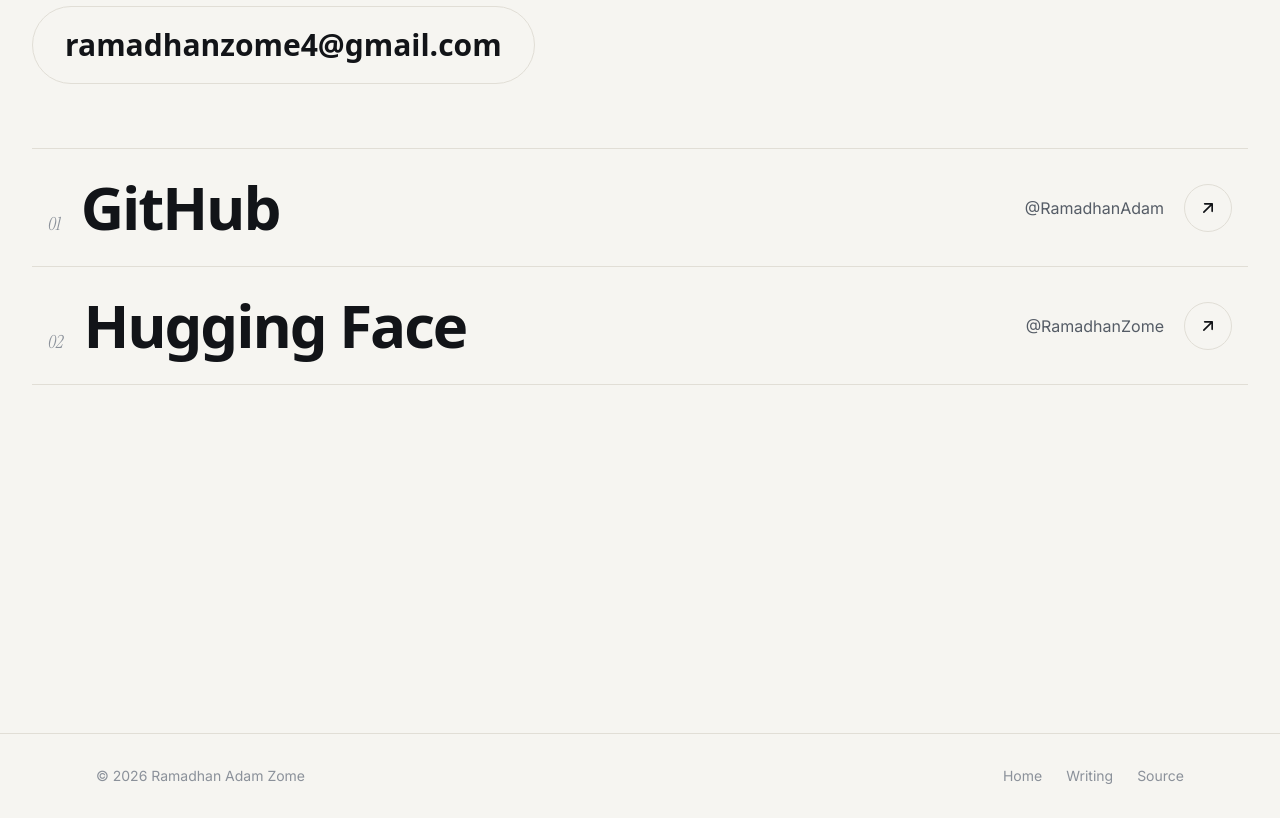
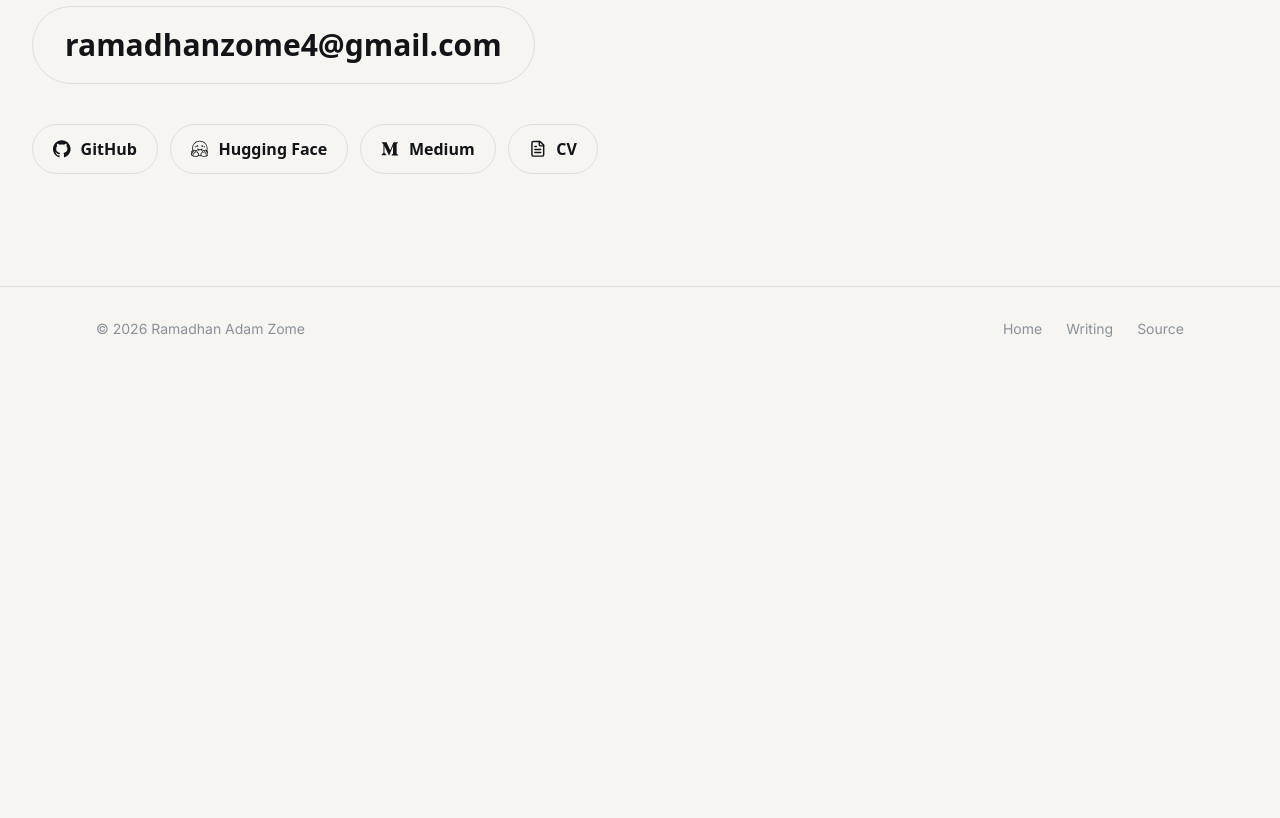
Before and after one commit to RamadhanAdam/ramadhanadam.github.io, a React (Vite) app: page / in a window 1280 px wide. Shown: the part 6620-7438 px from the top of the page. After the commit the page ends 6991 px from the top, so only its background shows below. Built offline with nearby package versions, Linux system fonts and the light colour scheme; a web font is replaced by a local one.

Commit message:
Links: small pills with icons that fill and roll on hover

```diff
--- a/package.json
+++ b/package.json
@@ -16,6 +16,7 @@
     "marked": "15.0.12",
     "react": "18.3.1",
     "react-dom": "18.3.1",
+    "react-icons": "5.5.0",
     "react-router-dom": "6.30.0",
     "three": "0.176.0"
   },
--- a/src/pages/Home.tsx
+++ b/src/pages/Home.tsx
@@ -1,5 +1,10 @@
 import { lazy, Suspense, useEffect, useRef, useState } from "react";
 import { AnimatePresence, motion } from "framer-motion";
+import type { IconType } from "react-icons";
+import { FaLinkedinIn } from "react-icons/fa6";
+import { LuFileText } from "react-icons/lu";
+import { FaMediumM } from "react-icons/fa";
+import { SiGithub, SiHuggingface } from "react-icons/si";
 import { about, certificates, education, experience, greetings, interests, intro, links, projects, research, rightNow, role, socials, writing, type Project, type Research, type Stop } from "../data";
 import { gsap, reducedMotion, scrollToTarget, useReveals } from "../lib/motion";
 import { Magnetic, Marquee, scramble } from "../components/fx";
@@ -463,6 +468,8 @@
 
 /* ================================================================== contact */
 
+const icons: Record<string, IconType> = { GitHub: SiGithub, LinkedIn: FaLinkedinIn, "Hugging Face": SiHuggingface, Medium: FaMediumM, CV: LuFileText };
+
 function Contact() {
   const [copied, setCopied] = useState(false);
   const big = useRef<HTMLHeadingElement>(null);
@@ -505,29 +512,30 @@
             </button>
           </Magnetic>
         </div>
-        <ul className="mt-16 border-t border-line">
-          {socials.map((l, k) => (
+        <ul className="mt-10 flex flex-wrap gap-3">
+          {socials.map((l, k) => {
+            const Icon = icons[l.name];
+            return (
               <li key={l.name} data-rise={k * 0.05}>
+                <Magnetic strength={0.4}>
                   <a
                     href={l.href}
                     target="_blank"
                     rel="noreferrer"
-                className="group relative flex items-center justify-between gap-6 overflow-hidden border-b border-line px-2 py-7 sm:px-4"
+                    title={l.handle}
+                    className="group relative flex items-center gap-2.5 overflow-hidden rounded-full border border-line px-5 py-3 font-display font-bold transition-colors duration-500 hover:border-accent hover:text-accent-ink"
                   >
-                <span className="absolute inset-0 origin-left scale-x-0 bg-accent transition-transform duration-700 ease-[cubic-bezier(0.7,0,0.2,1)] group-hover:scale-x-100" />
-                <span className="relative flex items-baseline gap-5">
-                  <span className="serif text-lg text-faint transition-colors duration-500 group-hover:text-accent-ink">0{k + 1}</span>
-                  <span className="display text-4xl font-black transition-[color,transform] duration-500 group-hover:translate-x-2 group-hover:text-accent-ink sm:text-6xl">{l.name}</span>
-                </span>
-                <span className="relative flex items-center gap-5">
-                  <span className="hidden text-muted transition-colors duration-500 group-hover:text-accent-ink sm:inline">{l.handle}</span>
-                  <span className="grid h-12 w-12 place-items-center rounded-full border border-line transition-all duration-500 group-hover:rotate-45 group-hover:border-accent-ink group-hover:text-accent-ink">
-                    <Arrow className="h-5 w-5" />
-                  </span>
+                    <span className="absolute inset-0 translate-y-full rounded-full bg-accent transition-transform duration-500 ease-[cubic-bezier(0.7,0,0.2,1)] group-hover:translate-y-0" />
+                    {Icon && <Icon className="relative h-[1.1em] w-[1.1em] transition-transform duration-500 group-hover:-rotate-12 group-hover:scale-110" />}
+                    <span className="relative grid h-[1.5em] overflow-hidden leading-[1.5em]">
+                      <span className="col-start-1 row-start-1 transition-transform duration-500 ease-[cubic-bezier(0.7,0,0.2,1)] group-hover:-translate-y-full">{l.name}</span>
+                      <span className="col-start-1 row-start-1 translate-y-full transition-transform duration-500 ease-[cubic-bezier(0.7,0,0.2,1)] group-hover:translate-y-0">{l.name}</span>
                     </span>
                   </a>
+                </Magnetic>
               </li>
-          ))}
+            );
+          })}
         </ul>
       </div>
     </section>
```
Also changed, not shown: 1 other file (tests, documents, lock files or other folders). Lines whose indentation alone changed are shown as unchanged.
